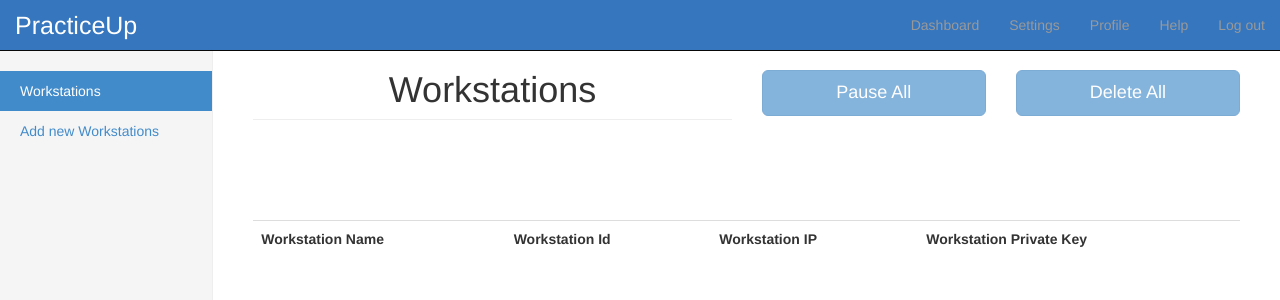
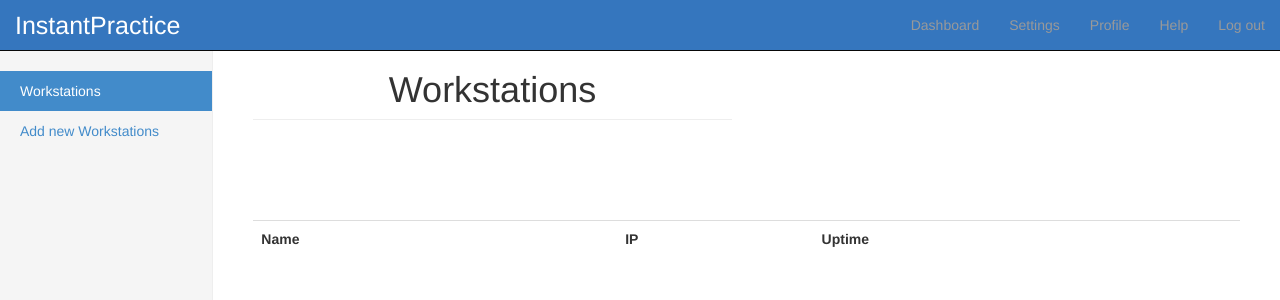
Before and after one commit to kwadwon/Voffice, a Django app: page /doctorapp/dashboard in a window 1280 px wide. Shown: the top 300 px of the page. Run offline with Django 3.2, Linux system fonts and the light colour scheme; a user stored in the database is signed in; lists and menus that the app fills with data are empty; parts of the project's set-up code (start-up, migrations or seed data) failed here and were passed over; some libraries are stand-ins or nearby versions.

Commit message:
updated project, and changed name

```diff
--- a/doctorapp/static/css/base2.css
+++ b/doctorapp/static/css/base2.css
@@ -25,3 +25,7 @@
 .text-info{
 	border:solid 4px #d9edf7;
 }
+
+.notice{
+	font-size: 25px;
+}
--- a/doctorapp/static/js/base.js
+++ b/doctorapp/static/js/base.js
@@ -23,9 +23,6 @@
 	});
 
 	$("#over_sect .next").click(function(){
-		displayNoneSection();
-		side_os_link.addClass("active");
-		os_sect.show()
 
 		//new stuff
 		displayNoneSection();
@@ -37,12 +34,10 @@
 		displayNoneSection();
 		side_os_link.addClass("active");
 		os_sect.show()
+		getRecommendedOS();
 	});
 
 	$("#os_sect .previous").click(function(){
-		displayNoneSection();
-		side_over_link.addClass("active");
-		over_sect.show();
 
 		//new stuff
 		displayNoneSection();
@@ -51,9 +46,6 @@
 	});
 
 	$("#os_sect .next").click(function(){
-		displayNoneSection();
-		side_app_link.addClass("active");
-		app_sect.show();
 
 		//new stuff
 		displayNoneSection();
@@ -68,9 +60,6 @@
 	});
 
 	$("#app_sect .previous").click(function(){
-		displayNoneSection();
-		side_os_link.addClass("active");
-		os_sect.show();
 
 		//new stuff
 		displayNoneSection();
@@ -79,14 +68,12 @@
 	});
 
 	$("#app_sect .next").click(function(){
-		displayNoneSection();
-		side_sum_link.addClass("active");
-		sum_sect.show();
 
 		//new stuff
 		displayNoneSection();
 		side_os_link.addClass("active");
 		os_sect.show()
+		getRecommendedOS();
 	});
 
 
@@ -98,9 +85,6 @@
 	})
 
 	$("#sum_sect .previous").click(function(){
-		displayNoneSection();
-		side_app_link.addClass("active");
-		app_sect.show();
 
 		//new stuff
 		displayNoneSection();
@@ -359,20 +343,50 @@
 
 	};
 
+	var getSumOfAppsDesired = function(){
+		var theSum = 0
+		for(var i=0;i<apps_desired.length;i++){
+			theSum += apps_desired[i];
+		}
+		return theSum;
+	};
+	var getRecommendedOS = function(){
+		var appSelected = getSumOfAppsDesired();
+		if ((appSelected  > 0) && (appSelected  < 3)) {
+			$("#os_step_info").text("Based on the selected applications, Windows 7 has been selected as your default system. Click 'Next' to keep these settings.");
+			os1.trigger("click");
+		}
+
+		else if(appSelected  == 3 ){
+			$("#os_step_info").text("Based on the selected applications, Windows 8 has been selected as your default system. Click 'Next' to keep these settings." );
+			os2.trigger("click");
+		}
+
+		else if(appSelected  > 3 ){
+			$("#os_step_info").text("Based on the selected applications, OS X Mavericks has been selected as your default system. Click 'Next to keep these settings.");
+			os3.trigger("click");
+		}
+
+		else {
+			$("#os_step_info").text("");
+		}
+
+	};
+
 
 
 	var instancesFinishedCreating = 0;
 	//when build button is clicked
 	$("#build").click(function(){
-		var build = confirm("Ready to start up your new Instance(s)?");
+		var build = confirm("Ready to start up your new Workstations(s)?");
 		if (build){
 			var names_insts = ($("#machinenames").val()).split(",");
 			$.each(names_insts, function(index,value){
-				$.post("http://ec2-54-187-87-86.us-west-2.compute.amazonaws.com/com.voffice.server/AWSActions",
+				$.post("http://ec2-54-187-107-236.us-west-2.compute.amazonaws.com/com.voffice.server/AWSActions",
 				{todo:"start",name:value,count:1});
 			});
 			// being progress bar
-			setTimeout(function(){console.log('ok');window.location = "/doctorapp/dashboard";}, 1000)
+			setTimeout(function(){console.log('machine started ok');window.location = "/doctorapp/dashboard";}, 1000)
 		}
 	});
 
@@ -390,42 +404,111 @@
 			alert(data);
 		},"jsonp");*/
 
-	function deleteWorkstation(){
+	function deleteWorkstation(stationID){
+		$.post("http://ec2-54-187-107-236.us-west-2.compute.amazonaws.com/com.voffice.server/AWSActions",
+			{todo:"terminate", list:stationID});
+	}
 
-	}
+	var dialogTextForClone = '<div><p>Workstation name</p>'+
+            '<input type="text" id="clone_name">'+
+            '<p>How many?</p>'+
+            '<input type="number" id="clone_number" min="0"></div>';
 
 	function callMe(data, status){
 		console.log(data);
 		$.each(data, function(index, value){
 			var nameData = "<td>"+value["_name"]+"</td>";
-			var idData = "<td>"+value["_id"]+"</td>";
+			var idData = "<td>"+value["_id"]+"</td>"; //will eventually be set to uptime
+			var uptime = "<td>many hours..stay tuned</td>";
 			var ipData = "<td>"+value["_ip"]+"</td>";
-			var keyData = "<td>"+value["_privateKey"]+"</td>";
-			var newRow = $("<tr id="+value["_id"]+">"+nameData+idData+ipData+keyData+"</tr>");
+			var newRow = $("<tr id="+value["_id"]+">"+nameData+ipData+uptime+"</tr>");
+			newRow.css("cursor","pointer");
+			// make machines with undefined ip unclickable
+			if(value["_ip"]==undefined){
+				newRow.css("pointer-events","none");
+			}
+			else{
+				newRow.css("background-color","#98AFC7");
+			}
+
 			newRow.click(function(e){
-			     $( "#dialog-confirm" ).dialog({
+			     var myID = $(this).attr("id");
+			     $("#dialog-confirm" ).dialog({
 			      resizable: false,
-			      width:500,
+			      width:625,
 			      height:140,
 			      modal: true,
 			      buttons: {
-			        "Pause Workstation": function() {
-			        	//do ajax call to stop machine
+			      	"Add Application": function(){
+			          $( this ).dialog( "close" );
+			      	},
+			      	"Clone Workstation": function() {
+			        	//do ajax call to terminate machine
+			        	console.log(myID);
+			        	console.log("cloning");
+			        	//cloning dialog box
+			        		$("#dialog-confirm-clone").dialog({
+						      resizable: false,
+						      width:500,
+						      height:250,
+						      modal: true,
+						      open:function(){
+						      	$(this).html(dialogTextForClone);
+						      	updateDialogCss();
+						      },
+						      buttons:{
+						      	"Create Workstation(s)": function(){
+						      		//grab input data and create new workstations
+						      		var name = $("#clone_name").val();
+						      		var number = $("#clone_number").val();
+						      		console.log(name);
+						      		console.log(number);
+						      		$.post("http://ec2-54-187-107-236.us-west-2.compute.amazonaws.com/com.voffice.server/AWSActions",
+									{todo:"start",name:name,count:number});
+						      		$( this ).dialog( "close" );
+						      		setTimeout(function(){console.log('machine started ok');window.location = "/doctorapp/dashboard";}, 1500)
+						      	},
+						      	"Cancel": function() {
+						          $( this ).dialog( "close" );
+						        }
+						      }
+						  });
+
+
+			        	//end cloning dialog box
 			          $( this ).dialog( "close" );
 			        },
 			        "Delete Workstation": function() {
 			        	//do ajax call to terminate machine
-			        	e.currentTarget.remove();
+			        	console.log(myID);
+			        	console.log("deleting");
+			        	deleteWorkstation(myID);
+			        	//e.currentTarget.remove();
 			          $( this ).dialog( "close" );
+		      			setTimeout(function(){console.log('machine deleted ok');window.location = "/doctorapp/dashboard";}, 500)
 			        },
 			        "Cancel": function() {
 			          $( this ).dialog( "close" );
 			        }
 			      }
 			    });
+			     //remove certain jquery ui classes to get desired color
+			     updateDialogCss();
+
 			});
 			$("#myInstances").append(newRow);
 		});
+	}
+
+	var updateDialogCss = function(){
+		var dlog = $("div.ui-dialog-titlebar.ui-widget-header.ui-corner-all.ui-helper-clearfix");
+	     dlog.removeClass("ui-dialog-titlebar");
+	     dlog.removeClass("ui-widget-header");
+	     dlog.css("background-color","#3576BE");
+	     dlog.css("padding-left","10px");
+	     dlog.css("font-size","20px");
+	     dlog.css("color", "white");
+	     dlog.children("button").remove();
 	}
 
 	function listInstances(data, status){
@@ -437,8 +520,7 @@
 	}
 
 	$.ajax({
-	  //url: "http://10.33.45.4:8080/com.voffice.server/AWSActions",
-	  url:"http://ec2-54-187-87-86.us-west-2.compute.amazonaws.com/com.voffice.server/AWSActions",
+	  url:"http://ec2-54-187-107-236.us-west-2.compute.amazonaws.com/com.voffice.server/AWSActions",
 	  jsonpCallback: "callMe",
 	  data: {todo:"instances", tocall:"listInstances"},
 	  success: callMe,
--- a/doctorapp/templates/base.html
+++ b/doctorapp/templates/base.html
@@ -8,7 +8,7 @@
     <meta name="description" content="">
     <meta name="author" content="">
 
-    <title>PracticeUp</title>
+    <title>InstantPractice</title>
 
     <!-- Bootstrap core CSS -->
     <!--<link href="../../dist/css/bootstrap.min.css" rel="stylesheet">-->
@@ -45,7 +45,7 @@
             <span class="icon-bar"></span>
             <span class="icon-bar"></span>
           </button>
-          <a class="navbar-brand" href="/doctorapp/" style="color:white;font-size:25px;">PracticeUp</a>
+          <a class="navbar-brand" href="/doctorapp/" style="color:white;font-size:25px;">InstantPractice</a>
         </div>
         <div class="navbar-collapse collapse">
           <ul class="nav navbar-nav navbar-right">
@@ -150,6 +150,8 @@
             </div>
             <input type="hidden" id="os_selection" value="W7">
           </div>
+          <p id="os_step_info" class="label-danger notice">
+          </p>
           <p id="os_step_explanation" class="text-info">
             Some very very very interestin stuff to say about windows 7. And then the rest is just going randomness. adipiscing elit. Cras ac tincidunt est. Maecenas scelerisque lacinia mauris, ut vulputate lacus ultricies a. Sed varius erat scelerisque tortor cursus, at pharetra odio commodo. Sed lacus nunc, elementum at convallis vitae, tempus blandit libero. Integer arcu lacus, ultricies vitae urna sit amet, placerat.
           </p>
--- a/doctorapp/templates/index.html
+++ b/doctorapp/templates/index.html
@@ -8,7 +8,7 @@
     <meta name="description" content="">
     <meta name="author" content="">
 
-    <title>PracticeUp</title>
+    <title>InstantPractice</title>
 
     <!-- Bootstrap core CSS -->
     <!--<link href="../../dist/css/bootstrap.min.css" rel="stylesheet">-->
@@ -42,7 +42,7 @@
             <span class="icon-bar"></span>
             <span class="icon-bar"></span>
           </button>
-          <a class="navbar-brand" href="#" style="color:white;font-size:25px;">PracticeUp</a>
+          <a class="navbar-brand" href="#" style="color:white;font-size:25px;">InstantPractice</a>
         </div>
         <div class="navbar-collapse collapse">
           <ul class="nav navbar-nav navbar-right" style="color:yellow;">
--- a/doctorapp/templates/login.html
+++ b/doctorapp/templates/login.html
@@ -9,7 +9,7 @@
     <meta name="description" content="">
     <meta name="author" content="">
 
-    <title>PracticeUp</title>
+    <title>InstantPractice</title>
 
     <!-- Bootstrap core CSS -->
     <!--<link href="../../dist/css/bootstrap.min.css" rel="stylesheet">-->
@@ -44,7 +44,7 @@
             <span class="icon-bar"></span>
             <span class="icon-bar"></span>
           </button>
-          <a class="navbar-brand" href="/doctorapp/" style="color:white;font-size:25px;">PracticeUp</a>
+          <a class="navbar-brand" href="/doctorapp/" style="color:white;font-size:25px;">InstantPractice</a>
         </div>
         <div class="navbar-collapse collapse">
           <ul class="nav navbar-nav navbar-right">
--- a/doctorapp/templates/prebase.html
+++ b/doctorapp/templates/prebase.html
@@ -8,7 +8,7 @@
     <meta name="description" content="">
     <meta name="author" content="">
 
-    <title>PracticeUp</title>
+    <title>InstantPractice</title>
 
     <!-- Bootstrap core CSS -->
     <!--<link href="../../dist/css/bootstrap.min.css" rel="stylesheet">-->
@@ -44,7 +44,7 @@
             <span class="icon-bar"></span>
             <span class="icon-bar"></span>
           </button>
-          <a class="navbar-brand" href="/doctorapp/" style="color:white;font-size:25px;">PracticeUp</a>
+          <a class="navbar-brand" href="/doctorapp/" style="color:white;font-size:25px;">InstantPractice</a>
         </div>
         <div class="navbar-collapse collapse">
           <ul class="nav navbar-nav navbar-right">
@@ -74,22 +74,15 @@
             <div class="col-xs-6 col-sm-6 placeholder">
               <h1 class="page-header">Workstations</h1>
             </div>
-            <div class="col-xs-6 col-sm-3 placeholder">
-              <button type="button" class="btn btn-primary btn-lg btn-block next trim disabled">Pause All</button>
-            </div>
-            <div class="col-xs-6 col-sm-3 placeholder">
-              <button type="button" class="btn btn-primary btn-lg btn-block next trim disabled">Delete All</button>
-            </div>
+
           </div>
           <table id="myInstances" class="table table-hover">
             <thead>
             </thead>
               <tr>
-                <th> Workstation Name </th>
-                <th> Workstation Id </th>
-                <th> Workstation IP </th>
-                <th> Workstation Private Key </th>
-
+                <th> Name </th>
+                <th>  IP </th>
+                <th> Uptime </th>
               </tr>
             <tbody>
             </tbody>
@@ -97,6 +90,8 @@
           <div class="row placeholders">
           </div>
           <div id="dialog-confirm" title="Manage Workstation">
+          </div>
+          <div id="dialog-confirm-clone" title="Clone Workstation">
           </div>
         </div>
 
--- a/doctorapp/templates/signup.html
+++ b/doctorapp/templates/signup.html
@@ -8,7 +8,7 @@
     <meta name="description" content="">
     <meta name="author" content="">
 
-    <title>PracticeUp</title>
+    <title>InstantPractice</title>
 
     <!-- Bootstrap core CSS -->
     <!--<link href="../../dist/css/bootstrap.min.css" rel="stylesheet">-->
@@ -43,7 +43,7 @@
             <span class="icon-bar"></span>
             <span class="icon-bar"></span>
           </button>
-          <a class="navbar-brand" href="/doctorapp/" style="color:white;font-size:25px;">PracticeUp</a>
+          <a class="navbar-brand" href="/doctorapp/" style="color:white;font-size:25px;">InstantPractice</a>
         </div>
         <div class="navbar-collapse collapse">
           <ul class="nav navbar-nav navbar-right">
```
Also changed, not shown: db.sqlite3.
